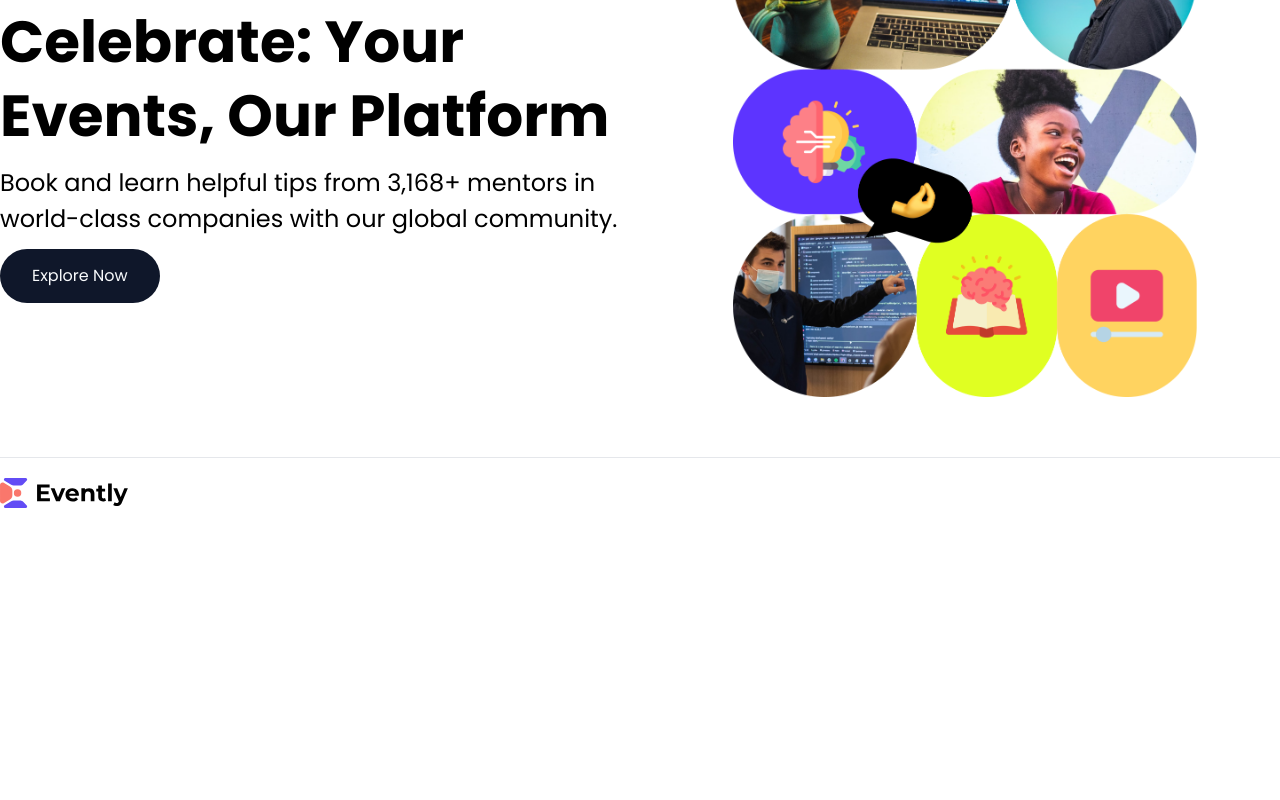
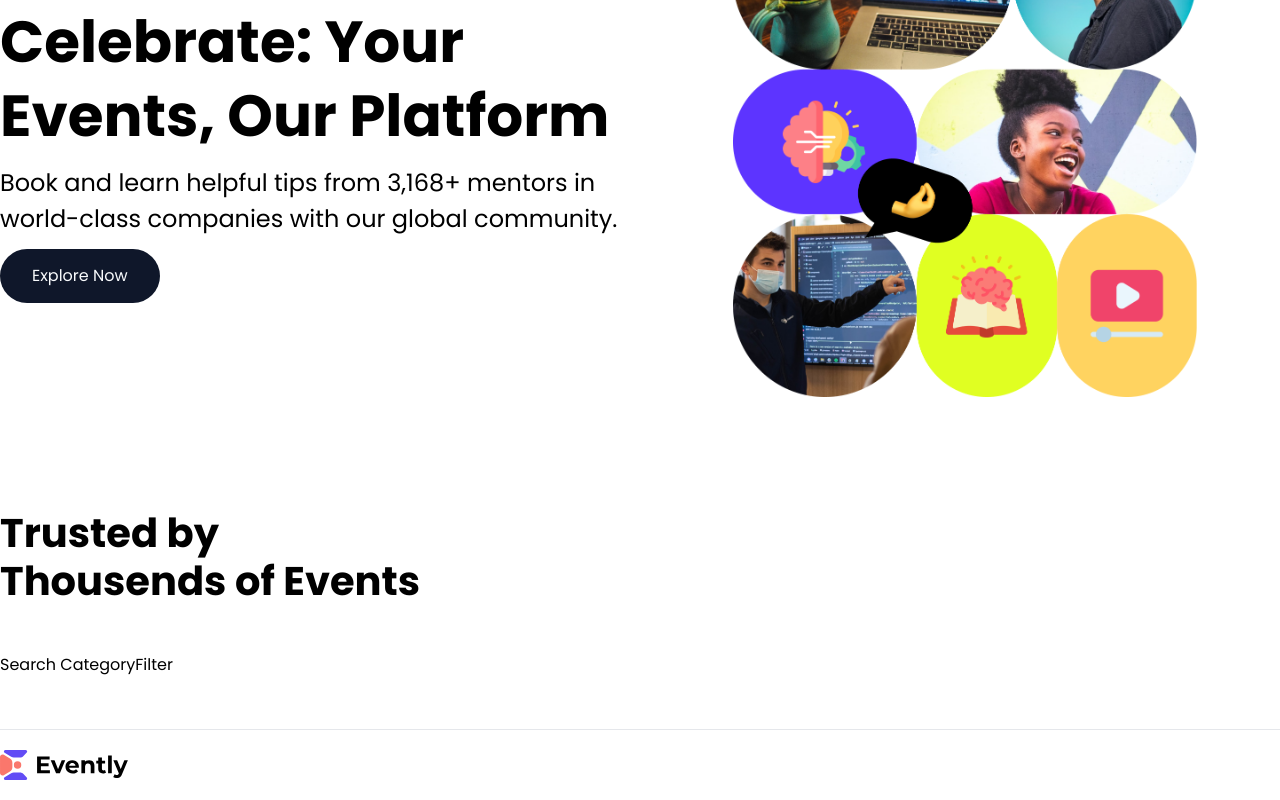
Before and after one commit to rafimd422/EventLy, a Next.js app: page / in a window 1280 px wide. Shown: the part 308-1108 px from the top of the page. Before the commit the page ends 836 px from the top, so only its background shows below. Built offline with nearby package versions, Linux system fonts and the light colour scheme; no server answers.

Commit message:
created basic structure of event section before adding our events from our database

```diff
--- a/app/(root)/page.tsx
+++ b/app/(root)/page.tsx
@@ -31,6 +31,19 @@ className="max-h-[70vh] object-contain object-center 2xl:max-h-[50vh]"
 />
 </div>
   </section>
+
+<section id="events" className="wrapper my-8 flex flex-col gap-8 md:gap-12">
+<h2 className="h2-bold">
+Trusted by <br /> Thousends of Events
+</h2>
+<div className="flex w-full flex-col gap-5 md:flex-row">
+  Search CategoryFilter
+
+</div>
+
+
+</section>
+
 </>
   )
 }
```
